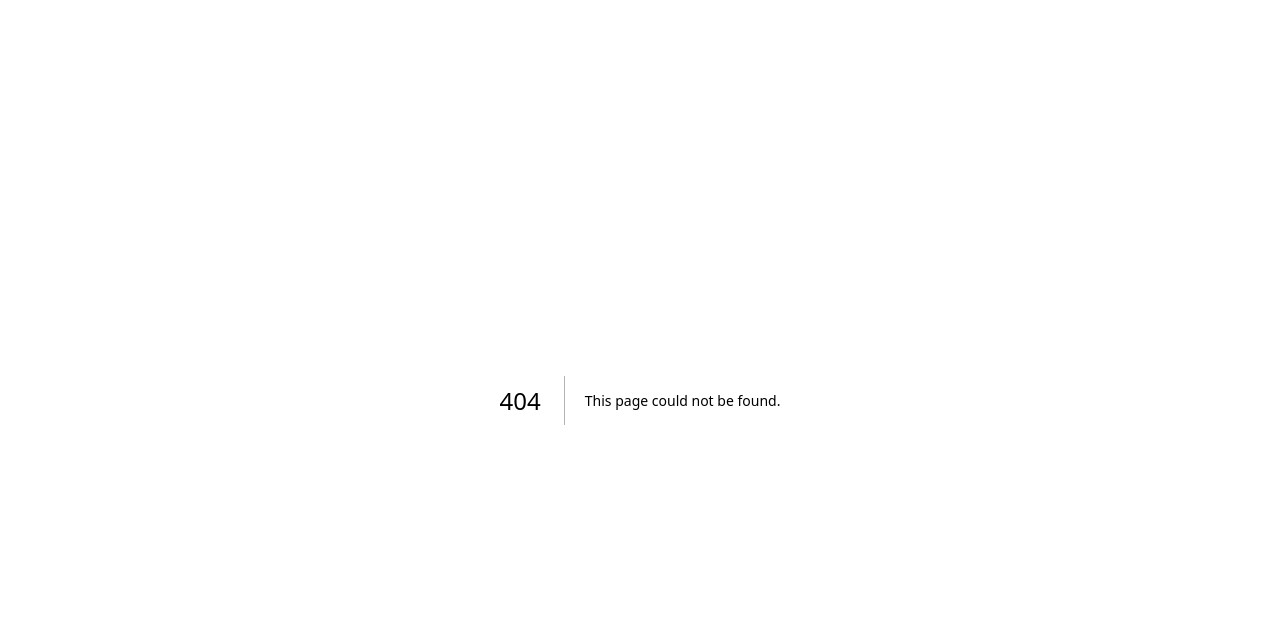
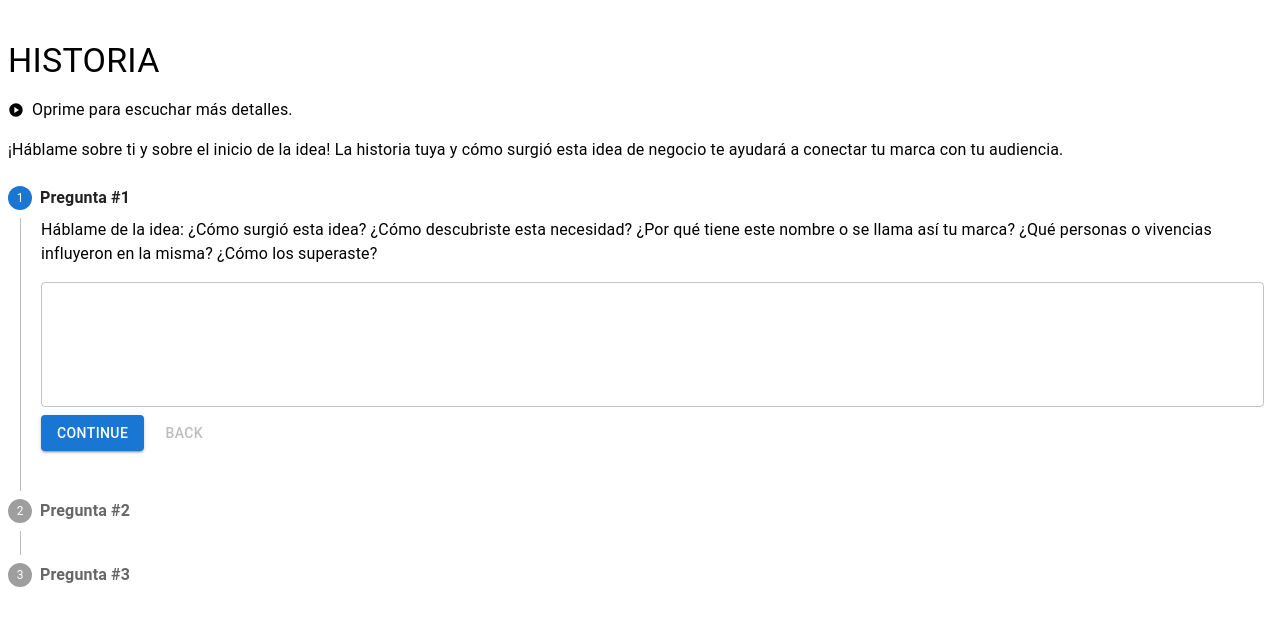
Before and after one commit to eluciano11/yes, a Next.js app: page /plans/1/history in a window 1280 px wide. Before the commit this address had no page. Shown: the top 626 px of the page. Built offline with nearby package versions, Linux system fonts and the light colour scheme.

Commit message:
feat(client): Adds history page

```diff
--- /dev/null
+++ b/app/plans/[id]/history/page.tsx
@@ -0,0 +1,106 @@
+"use client";
+
+import {
+  Box,
+  Button,
+  Step,
+  StepContent,
+  StepLabel,
+  Stepper,
+  TextField,
+  Typography,
+} from "@mui/material";
+import Field from "@yes/components/Field";
+import { useState } from "react";
+
+const Steps = [
+  {
+    id: 0,
+    label: "Pregunta #1",
+    description:
+      "Háblame de la idea: ¿Cómo surgió esta idea? ¿Cómo descubriste esta necesidad? ¿Por qué tiene este nombre o se llama así tu marca? ¿Qué personas o vivencias influyeron en la misma? ¿Cómo los superaste?",
+    field: {
+      id: "context",
+      field: TextField,
+    },
+  },
+  {
+    id: 1,
+    label: "Pregunta #2",
+    description:
+      "Háblame de la idea: ¿Cómo surgió esta idea? ¿Cómo descubriste esta necesidad? ¿Por qué tiene este nombre o se llama así tu marca? ¿Qué personas o vivencias influyeron en la misma? ¿Cómo los superaste?",
+    field: {
+      id: "context",
+      field: TextField,
+    },
+  },
+  {
+    id: 2,
+    label: "Pregunta #3",
+    description:
+      "Háblame de la idea: ¿Cómo surgió esta idea? ¿Cómo descubriste esta necesidad? ¿Por qué tiene este nombre o se llama así tu marca? ¿Qué personas o vivencias influyeron en la misma? ¿Cómo los superaste?",
+    field: {
+      id: "context",
+      field: TextField,
+    },
+  },
+];
+
+export default function History() {
+  const [activeStep, setActiveStep] = useState(0);
+
+  const handleNext = () => setActiveStep((prev) => prev + 1);
+  const handleBack = () => setActiveStep((prev) => prev - 1);
+
+  return (
+    <Field
+      name="Historia"
+      description={
+        <Typography mt={2} variant="body1">
+          ¡Háblame sobre ti y sobre el inicio de la idea! La historia tuya y
+          cómo surgió esta idea de negocio te ayudará a conectar tu marca con tu
+          audiencia.
+        </Typography>
+      }
+      helpUrl="https://www.youtube.com/watch?v=9bZkp7q19f0"
+    >
+      <Stepper orientation="vertical" activeStep={activeStep}>
+        {Steps.map((step, index) => (
+          <Step key={step.label}>
+            <StepLabel>
+              <Typography fontWeight="bold">{step.label}</Typography>
+            </StepLabel>
+            <StepContent>
+              <Typography variant="body1">{step.description}</Typography>
+              <step.field.field
+                id={step.field.id}
+                sx={{ mt: 2 }}
+                multiline
+                rows={4}
+                fullWidth
+              />
+              <Box sx={{ mb: 2 }}>
+                <div>
+                  <Button
+                    variant="contained"
+                    onClick={handleNext}
+                    sx={{ mt: 1, mr: 1 }}
+                  >
+                    {index === Steps.length - 1 ? "Finish" : "Continue"}
+                  </Button>
+                  <Button
+                    disabled={index === 0}
+                    onClick={handleBack}
+                    sx={{ mt: 1, mr: 1 }}
+                  >
+                    Back
+                  </Button>
+                </div>
+              </Box>
+            </StepContent>
+          </Step>
+        ))}
+      </Stepper>
+    </Field>
+  );
+}
```
